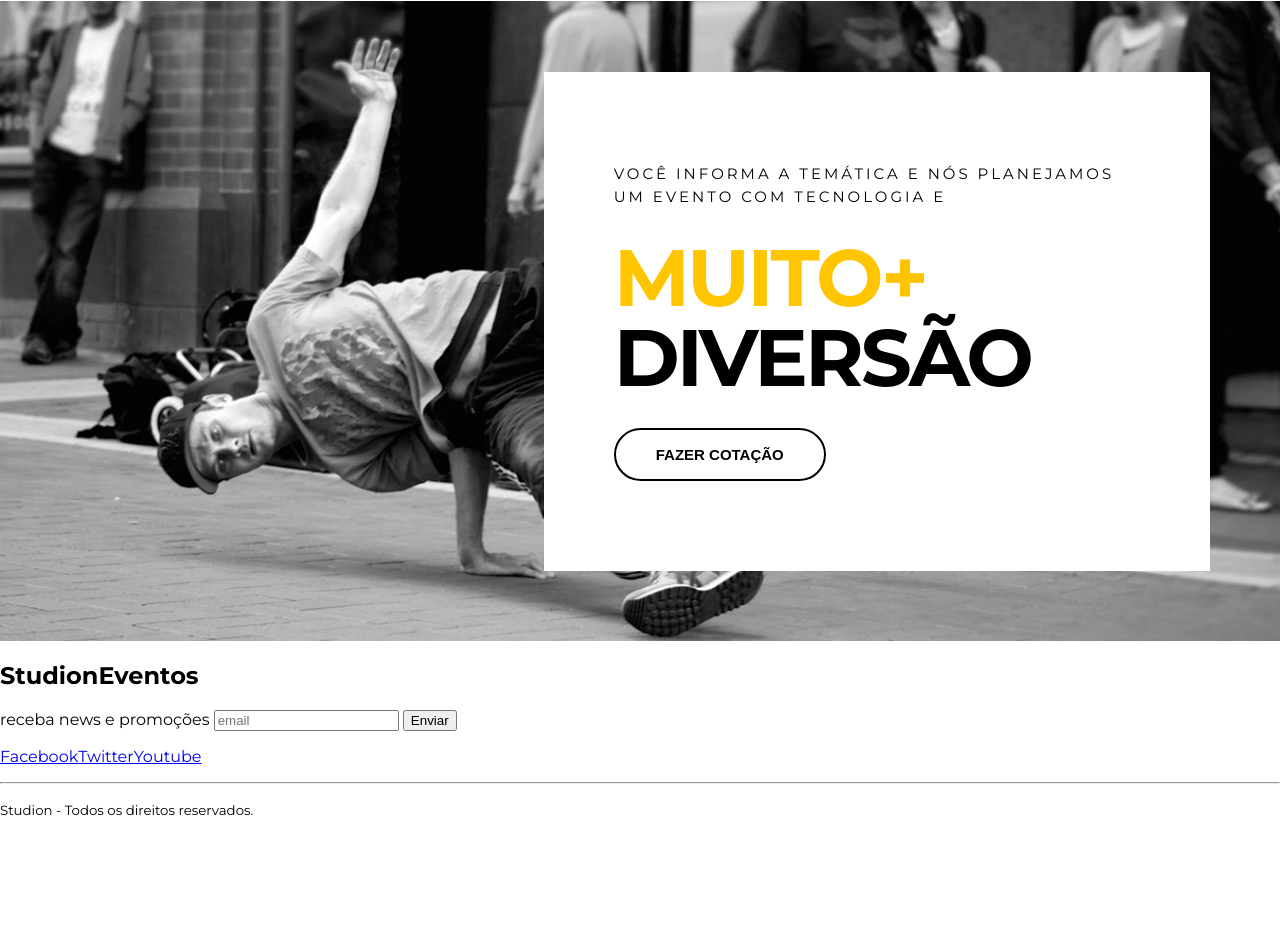
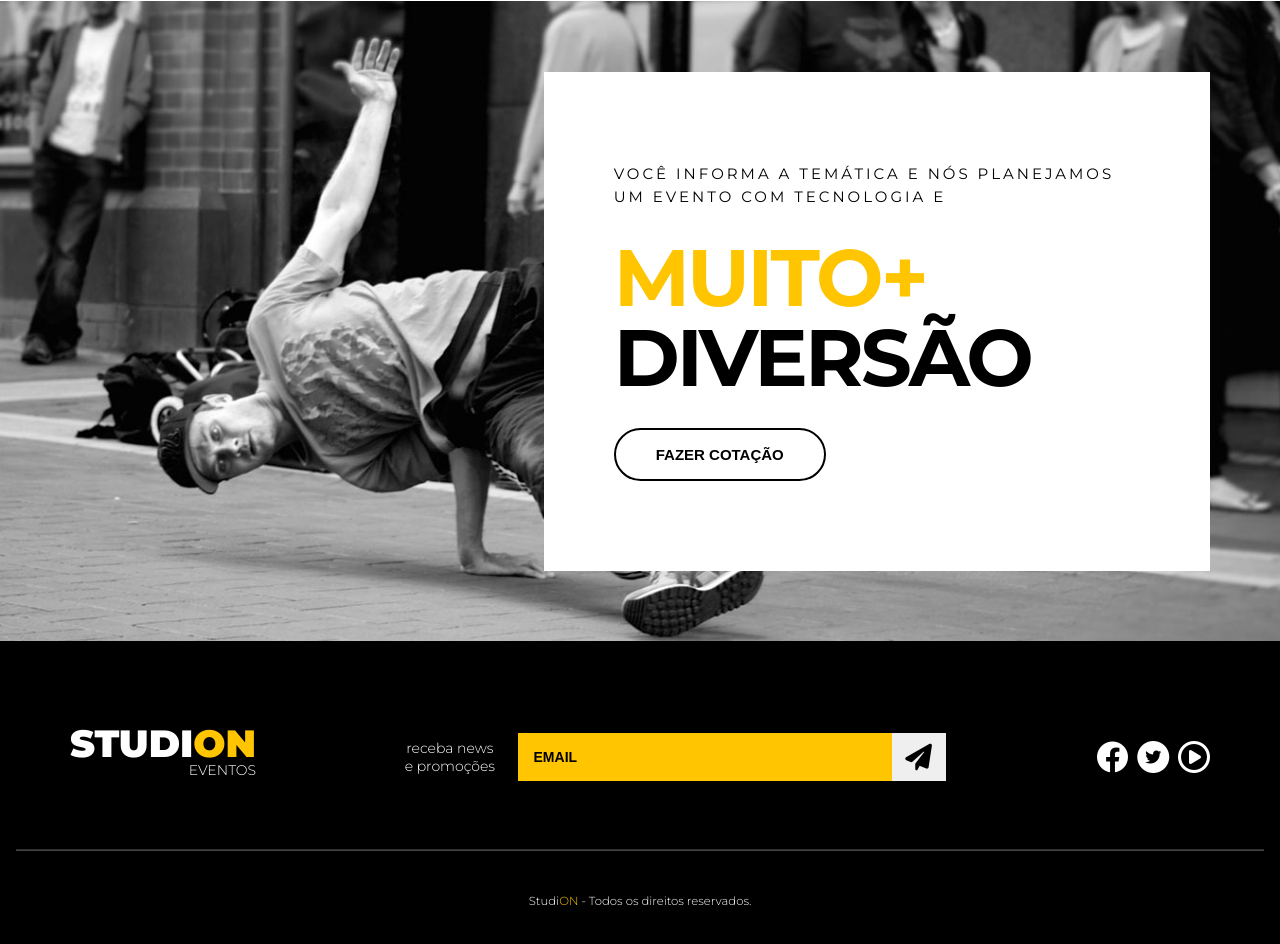
Before and after one commit to Ranayke/studionweb, a website: page src/index.html in a window 1280 px wide. Shown: the part 1554-2498 px from the top of the page. Before the commit the page ends 2389 px from the top, so only its background shows below. Drawn offline with Linux system fonts and the light colour scheme.

Commit message:
feat(main): implemented footer styles

```diff
--- a/src/index.html
+++ b/src/index.html
@@ -107,21 +107,48 @@
         </section>
     </main>
 
-    <footer>
-        <h2>Studi<span>on</span><span>Eventos</span></h2>
-        <form>
-            <label>receba news e promoções</label>
-            <input type="email" placeholder="email" />
-            <button type="submit">Enviar</button>
-        </form>
-        <ul>
-            <li><a href="https://facebook.com/" target="_blank">Facebook</a></li>
-            <li><a href="https://twitter.com/" target="_blank">Twitter</a></li>
-            <li><a href="https://youtube.com/" target="_blank">Youtube</a></li>
-        </ul>
+    <footer class="footer">
+        <div class="container footer__container">
+            <h2 class="logo-studion">
+                Studi<span class="copy--primary">on</span>
+                <span class="logo-studion__subtitle">Eventos</span>
+            </h2>
+
+            <form class="footer__form">
+                <label for="email">receba news e promoções</label>
+                <div class="footer__email">
+                    <input id="email" type="email" placeholder="email" />
+                    <button type="submit">
+                        <i class="fas fa-paper-plane fa-2x"></i>
+                    </button>
+                </div>
+            </form>
+
+            <ul class="footer__social">
+                <li>
+                    <a href="https://facebook.com/" target="_blank">
+                        <i class="fab fa-facebook fa-2x"></i>
+                    </a>
+                </li>
+                <li>
+                    <a href="https://twitter.com/" target="_blank">
+                        <span class="fa-stack">
+                            <i class="fas fa-circle fa-stack-2x fa-inverse"></i>
+                            <i class="fab fa-twitter fa-stack-1x"></i>
+                        </span>
+                    </a>
+                </li>
+                <li>
+                    <a href="https://youtube.com/" target="_blank">
+                        <i class="far fa-play-circle fa-2x"></i>
+                    </a>
+                </li>
+            </ul>
+        </div>
+
         <hr />
         <p>
-            <small>Studi<span>on</span> - Todos os direitos reservados.</small>
+            <small>Studi<span class="copy--primary">ON</span> - Todos os direitos reservados.</small>
         </p>
     </footer>
 
--- a/src/style.css
+++ b/src/style.css
@@ -1,4 +1,6 @@
 @import url('https://fonts.googleapis.com/css2?family=Montserrat:wght@300;400;500;700;900&family=Roboto&display=swap');
+@import url('https://cdnjs.cloudflare.com/ajax/libs/font-awesome/6.2.0/css/fontawesome.min.css');
+@import url('https://cdnjs.cloudflare.com/ajax/libs/font-awesome/6.2.0/css/all.min.css');
 
 * {
     box-sizing: border-box;
@@ -67,7 +69,7 @@ ul {
 
 .navbar__links a {
     font-weight: 300;
-    color: white;
+    color: #fff;
     text-decoration: none;
 }
 
@@ -86,7 +88,7 @@ ul {
 .logo-studion__subtitle {
     font-size: .875rem;
     font-weight: 300;
-    float: right;
+    /*float: right;*/
 }
 
 .copy--primary {
@@ -100,7 +102,7 @@ ul {
 
 .slide {
     position: relative;
-    /*height: calc(100vh - 7.25rem);*/
+    /*height: calc(90vh - 7.25rem);*/
 }
 
 .slide__background-image {
@@ -268,3 +270,103 @@ ul {
     border-color: var(--color-copy);
     background: unset;
 }
+
+.footer {
+    background-color: #000;
+    color: #fff;
+    padding: 0 1rem;
+}
+
+.footer__container {
+    display: grid;
+    grid-template-columns: repeat(3, auto);
+    align-items: center;
+    padding: 5.25rem 0 3.75rem 0;
+}
+
+.footer .logo-studion {
+    justify-self: start;
+    margin: 0;
+}
+
+.logo-studion__subtitle {
+    display: block;
+}
+
+.footer__form {
+    display: grid;
+    place-items: center;
+    grid-template-columns: 9ch auto;
+    gap: 1.25rem;
+}
+
+.footer__form label {
+    font-size: .875rem;
+    font-weight: 300;
+    text-align: center;
+}
+
+.footer__email {
+    display: grid;
+    grid-template-columns: auto 3.375rem;
+    width: 100%;
+}
+
+.footer__form input {
+    background-color: var(--color-primary);
+    border: unset;
+    padding: 1rem;
+    font-size: .875rem;
+    font-weight: 700;
+    text-transform: uppercase;
+    color: #000;
+}
+
+.footer__form input::placeholder {
+    color: #000;
+}
+
+.footer__form input:focus {
+    outline: unset;
+}
+
+.footer__form button {
+    cursor: pointer;
+    border: unset;
+    height: 100%;
+    transition: 0.3s all ease;
+}
+
+.footer__form button:hover {
+    color: #fff;
+    background-color: var(--color-copy);
+}
+
+.footer__social {
+    justify-self: end;
+}
+
+.footer__social a,
+.footer__social a:visited,
+.footer__social a:active {
+    color: #fff;
+    margin-left: .3rem;
+}
+
+.footer__social a .fa-twitter,
+.footer__social a:visited .fa-twitter,
+.footer__social a:active .fa-twitter {
+    color: #000;
+}
+
+.footer hr {
+    border-color: #fff4;
+    margin: 0;
+}
+
+.footer p {
+    text-align: center;
+    font-size: .875rem;
+    font-weight: 300;
+    margin: 2.5rem 0;
+}
```
